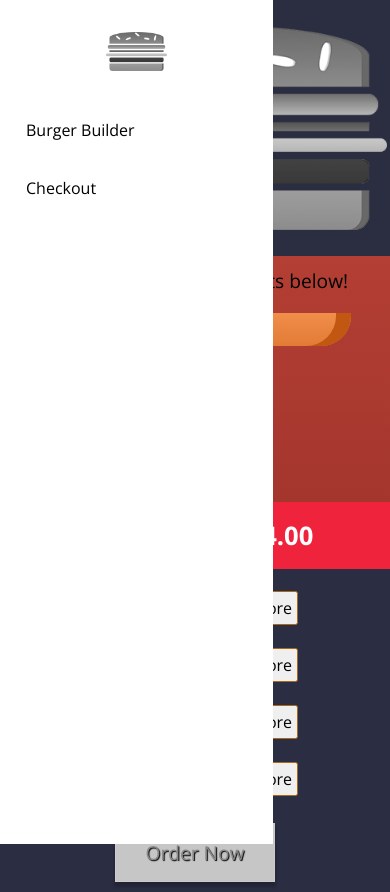
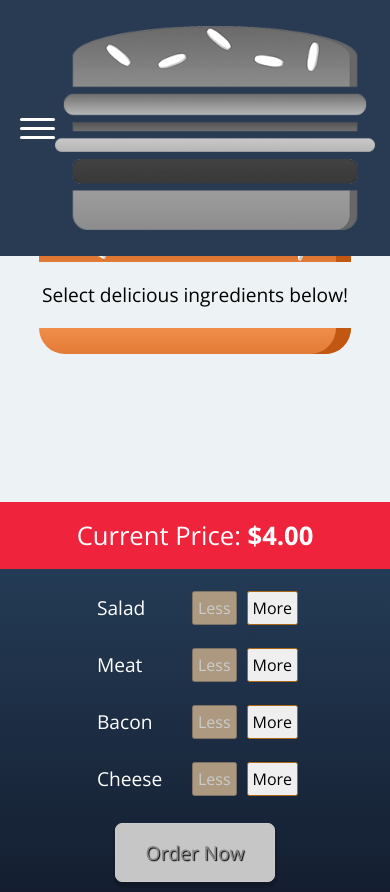
Before and after one commit to MatheoDodi/burgatory-burger-app, a React (Create React App) app: page / in a window 390 px wide. Built offline with nearby package versions, Linux system fonts and the light colour scheme.

Commit message:
added a mobile humberger icon

```diff
--- a/src/components/Burger/BuildControls/BuildControls.js
+++ b/src/components/Burger/BuildControls/BuildControls.js
@@ -4,7 +4,7 @@ import BuildControl from './BuildControl/BuildControl';
 
 const BuildControlsStyle = styled.div`
     width: 100%;
-    background-color: #2B2D42;
+    background: linear-gradient(to top, #141e30, #243b55);
     display: flex;
     flex-flow: column;
     align-items: center;
@@ -27,6 +27,7 @@ const OrderButton = styled.button`
     outline: none;
     cursor: pointer;
     border: 1px solid rgba(255,255,255,0.5);
+    border-radius: 7px;
     color: white;
     text-shadow: 1px 1px 1px black;
     font-family: inherit;
--- a/src/components/Burger/Burger.js
+++ b/src/components/Burger/Burger.js
@@ -10,6 +10,7 @@ const BurgerShape = styled.div`
     overflow: scroll;
     text-align: center;
     font-size: 1.2rem;
+    box-sizing: border-box;
     @media (min-width: 500px) and (min-height: 400px) {
         width: 350px;
         height: 300px;
--- a/src/components/Layout/Layout.js
+++ b/src/components/Layout/Layout.js
@@ -1,4 +1,4 @@
-import React, { Fragment } from 'react';
+import React, { Component, Fragment } from 'react';
 import Toolbar from '../Navigation/Toolbar/Toolbar';
 import styled from 'styled-components';
 import SideDrawer from '../Navigation/SideDrawer/SideDrawer';
@@ -9,19 +9,39 @@ const Content = styled.main`
     margin-bottom: 0;
     padding-top: 2rem;
     height: 100vh;
-    background: linear-gradient(to bottom, #c14638 0%,#8b2825 100%);
+    background: #EDF2F4;
     display: flex;
     flex-direction: column;
 `
 
-const layout = (props) => (
-    <Fragment>
-        <Toolbar />
-        <SideDrawer />
-        <Content>
-            {props.children}
-        </Content>
-    </Fragment>
-);
 
-export default layout;
+
+class Layout extends Component {
+    state = {
+        showSidebar : false
+    }
+
+    showSidebarHandler = () => {
+        this.setState({showSidebar : true})
+    }
+
+    hideSidebarHandler = () => {
+        this.setState({showSidebar : false})
+    }
+
+    render() {
+        return (
+            <Fragment>
+                <Toolbar showSidebar={this.showSidebarHandler}/>
+                <SideDrawer
+                    showSidebar={this.state.showSidebar}
+                    hideSidebar ={this.hideSidebarHandler}/>
+                <Content>
+                    {this.props.children}
+                </Content>
+            </Fragment>
+    );
+    }
+}
+
+export default Layout;
--- a/src/components/Navigation/NavigationItems/NavigationItems.js
+++ b/src/components/Navigation/NavigationItems/NavigationItems.js
@@ -10,6 +10,9 @@ const NavigationList = styled.ul`
     height: 100%;
     @media (max-width: 500px) {
         display: flex;
+    }
+    @media (max-width: 700px) {
+        display: ${props => props.display};
         flex-direction: column;
     }
 `
@@ -27,7 +30,8 @@ const ListItem = styled.li`
         border-bottom: 4px solid transparent;
         box-sizing: border-box;
         display: block;
-        transition: all 0.2s
+        transition: all 0.2s;
+        font-size: ${props => props.textSize};
     }
     & > a:active, a:hover {
         background-color: #8f5C2C;
@@ -39,9 +43,9 @@ const ListItem = styled.li`
 
 const navigationItems = (props) => {
   return (
-    <NavigationList>
-        <ListItem><a style={{color: props.textColor ? 'black' : 'white'}}>Burger Builder</a></ListItem>
-        <ListItem><a style={{color: props.textColor ? 'black' : 'white'}}>Checkout</a></ListItem>
+    <NavigationList display={props.display}>
+        <ListItem textSize={props.textSize}><a>Burger Builder</a></ListItem>
+        <ListItem textSize={props.textSize}><a>Checkout</a></ListItem>
     </NavigationList>
   )
 }
--- a/src/components/Navigation/SideDrawer/SideDrawer.js
+++ b/src/components/Navigation/SideDrawer/SideDrawer.js
@@ -13,11 +13,14 @@ const SideDrawerDiv = styled.div`
     left: 0;
     top: 0;
     z-index: 70;
-    background-color: white;
+    background: linear-gradient(to top, #141e30, #243b55);
     padding: 32px 16px;
     box-sizing: border-box;
     transition: transfrom 0.3s ease-out;
-    @media (min-width: 500px) {
+    box-shadow: 9px 0px 10px rgba(0,0,0,.70);
+    transition: all 0.2s ease-out;
+    transform: ${props => props.show ? 'translateX(0)' : 'translateX(-400px)'};
+    @media (min-width: 700px) {
         display: none;
     }
 `
@@ -27,13 +30,15 @@ const sideDrawer = (props) => {
 
     return (
         <Fragment>
-            <SideDrawerDiv>
+            <SideDrawerDiv show={props.showSidebar}>
                 <Logo height={'5%'}/>
                 <nav style={{marginTop: '2rem'}}>
-                    <NavigationItems textColor={'black'}/>
+                    <NavigationItems textSize={'1.25rem'}/>
                 </nav>
             </SideDrawerDiv>
-            {/* <Backdrop show={true}/> */}
+            <Backdrop
+                clicked={props.hideSidebar}
+                show={props.showSidebar}/>
         </Fragment>
     );
 }
--- a/src/components/Navigation/Toolbar/Toolbar.js
+++ b/src/components/Navigation/Toolbar/Toolbar.js
@@ -9,7 +9,7 @@ const Header = styled.header`
     position: fixed;
     top: 0;
     left: 0;
-    background-color: #2B2D40;
+    background-color: #293B52;
     display: grid;
     grid-template-columns: repeat(3, 1fr);
     align-items: center;
@@ -19,13 +19,35 @@ const Header = styled.header`
     color: white;
 `
 
+const MenuIconDiv = styled.div`
+    height: 58px;
+    display: flex;
+    flex-direction: column;
+    justify-content: center;
+    @media (min-width: 700px) {
+        height: 0;
+    }
+`
+
+const MenuIconLines = styled.div`
+    width: 35px;
+    height: 3px;
+    margin: 3px 0;
+    border-radius: 5px;
+    background-color: white;
+`
+
 
 
 const toolbar = (props) => (
     <Header>
-        <div>MENU</div>
+        <MenuIconDiv onClick={props.showSidebar}>
+            <MenuIconLines />
+            <MenuIconLines />
+            <MenuIconLines />
+        </MenuIconDiv>
         <Logo height={"80%"}/>
-        <NavigationItems />
+        <NavigationItems display={'none'}/>
     </Header>
 );
 
```
